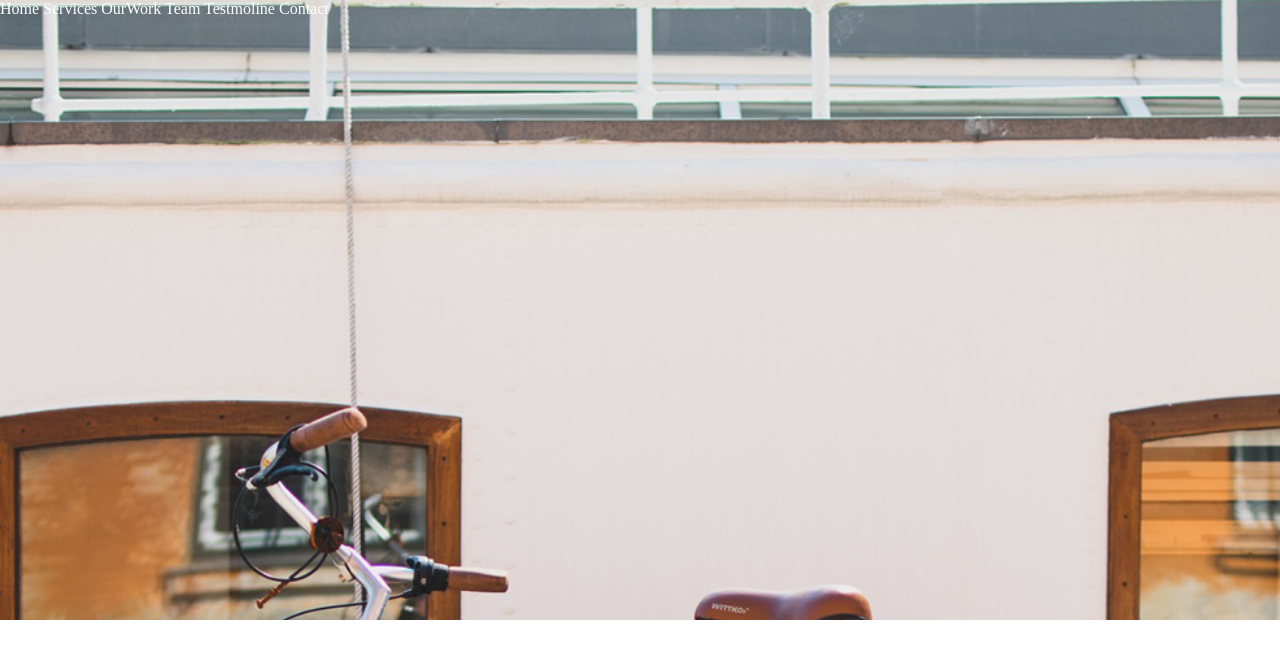
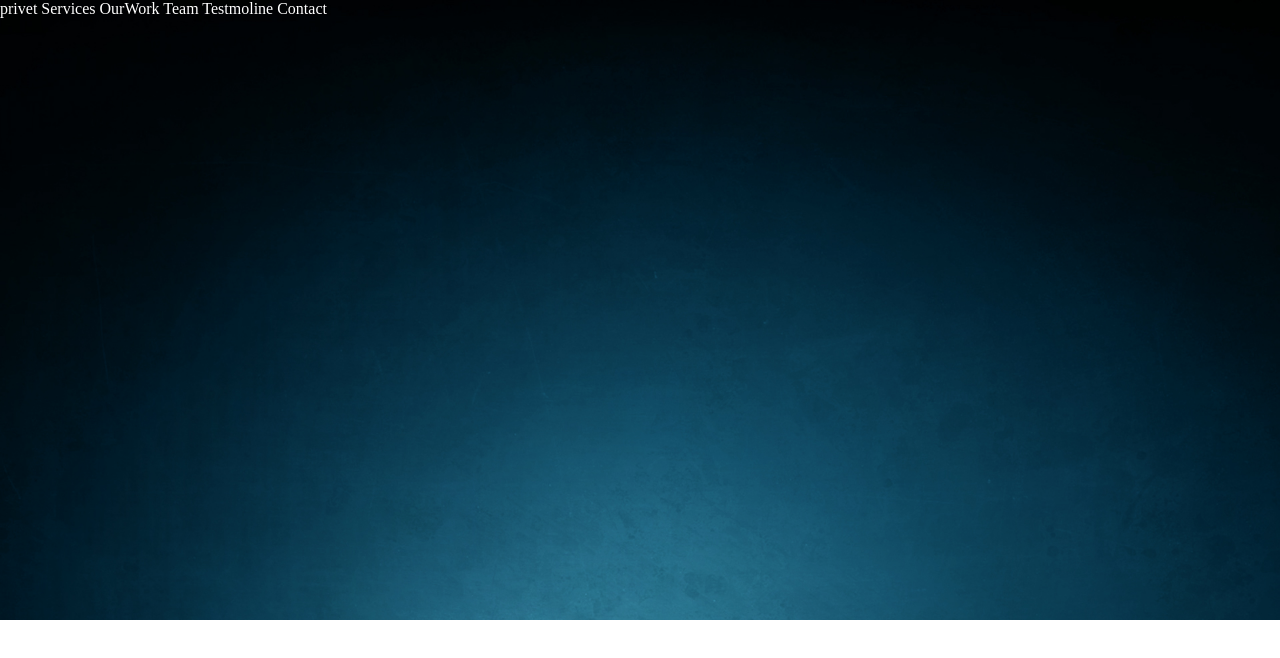
Before and after one commit to chsdaking/chsdaking.github.io, a plain HTML site: page index.html in a window 1280 px wide. Drawn offline with Linux system fonts and the light colour scheme.

Commit message:
second commit

```diff
--- a/css/style.css
+++ b/css/style.css
@@ -10,7 +10,7 @@ a:link, a, a:visited {
 
 header {
 	background-color: rgba (0,0,0, 0.5);
-	background-image: url(../img/header-bg.png);
+	background-image: url(../img/header.jpg);
 	background-attachment: fixed;
 	-webkit-background-size: 100% auto;
 	background-size: auto 100%;
--- a/index.html
+++ b/index.html
@@ -8,7 +8,7 @@
 	<header>
 		<div class="logo"></div>
 		<nav>
-			<a href="">Home</a>
+			<a href="">privet</a>
 			<a href="">Services</a>
 			<a href="">OurWork</a>
 			<a href="">Team</a>
```
Also changed, not shown: img/header-bg.png (deleted), img/header.jpg (added).
